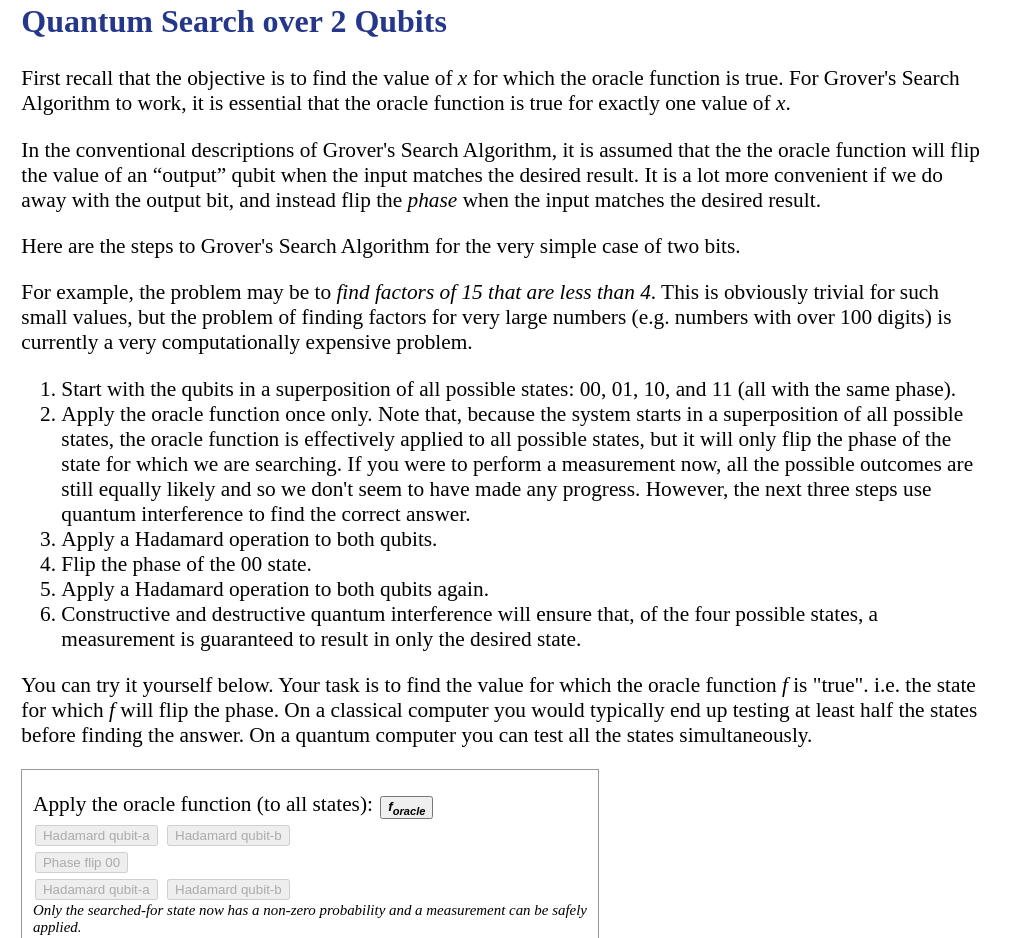
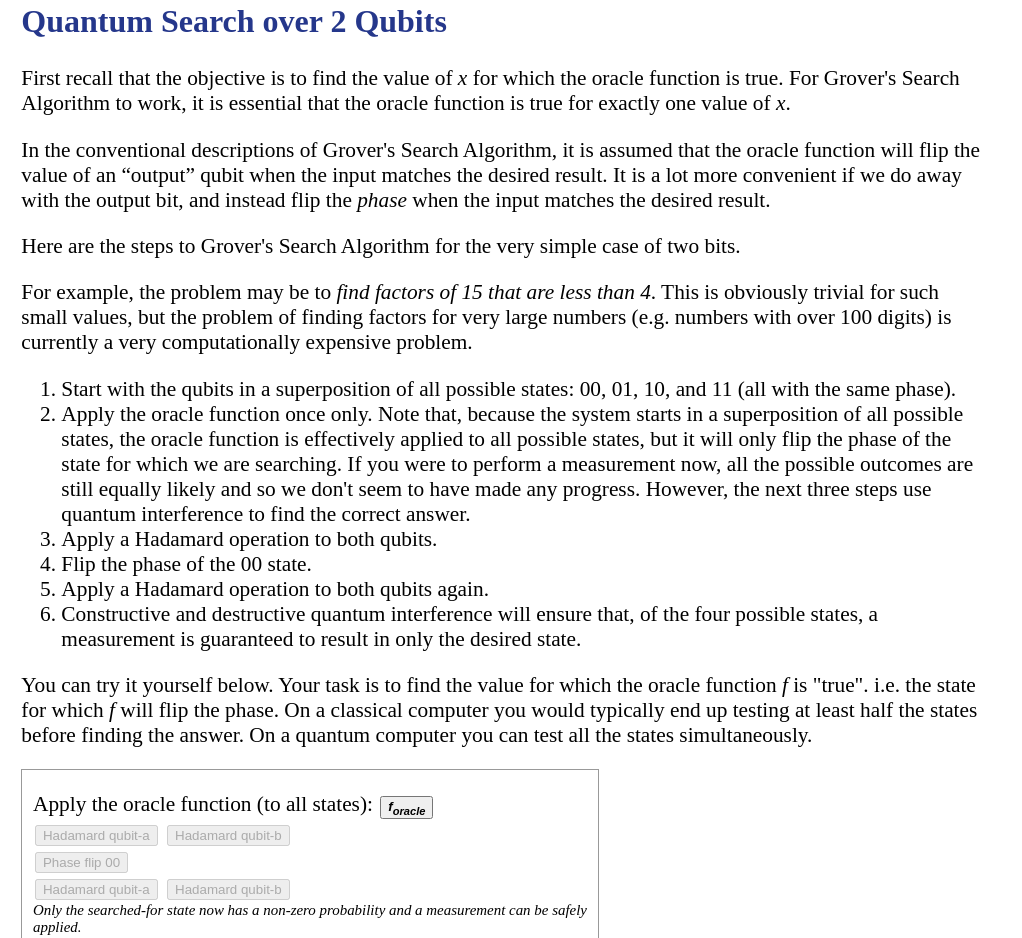
Before and after one commit to davidbkemp/QuantumComputingArticle, a website: page part2.html in a window 1280 px wide. Shown: the part 4293-5231 px from the top of the page, without its empty margins (0-1022 px from the left). Drawn offline with Linux system fonts and the light colour scheme.

Commit message:
Update part2.html

```diff
--- a/part2.html
+++ b/part2.html
@@ -292,7 +292,7 @@
 
     <p>
         In the conventional descriptions of Grover&apos;s Search Algorithm,
-        it is assumed that the the oracle function
+        it is assumed that the oracle function
         will flip the value of an &ldquo;output&rdquo; qubit
         when the input matches the desired result.
         It is a lot more convenient if we do away with the output bit,
```
